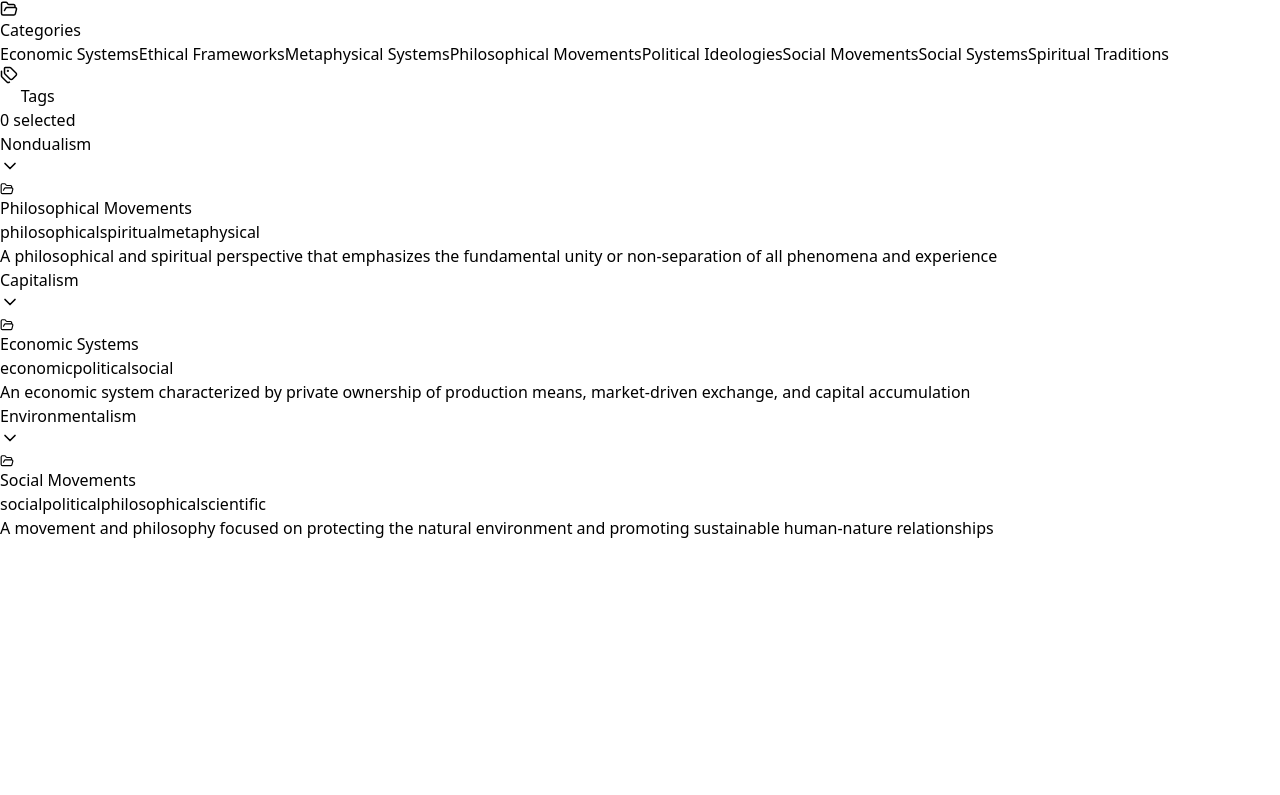
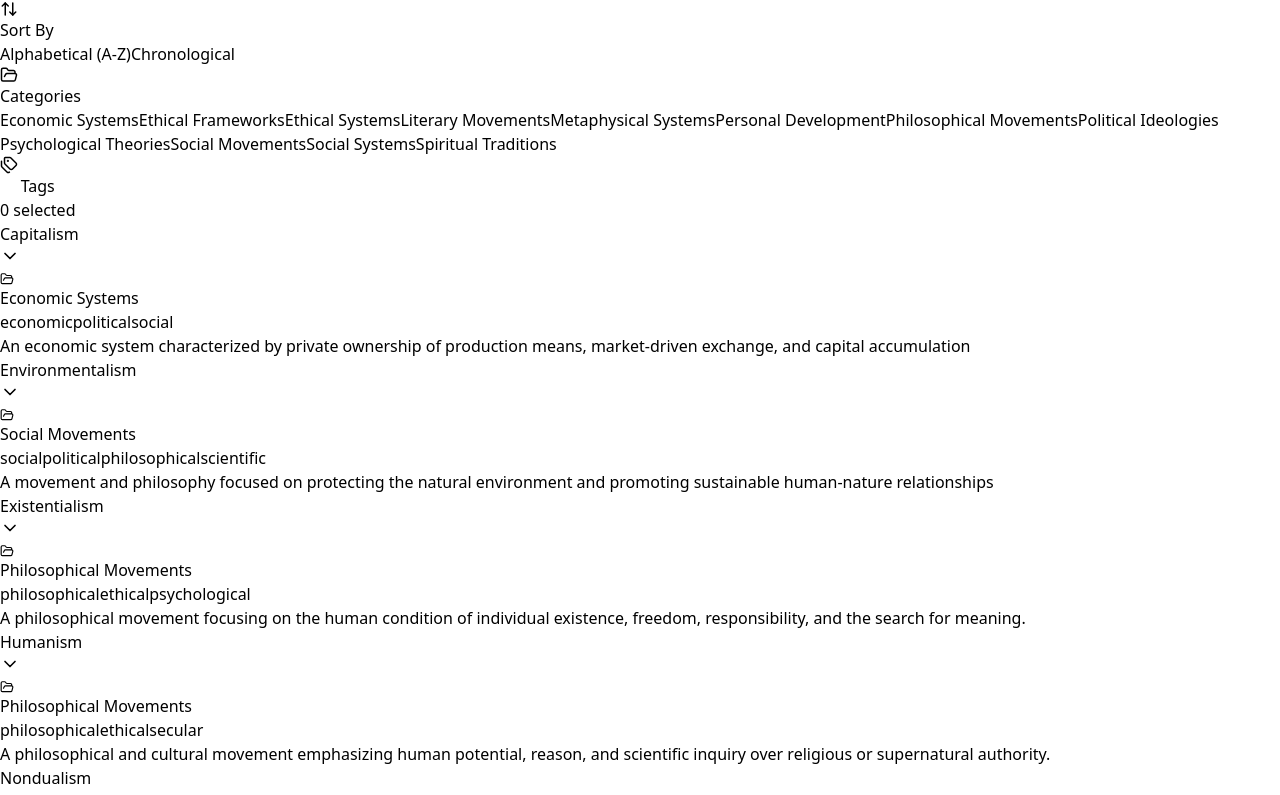
Before and after one commit to BjornKennethHolmstrom/ConceptExplorer, a SvelteKit app: page / in a window 1280 px wide. Shown: the top 795 px of the page. Built offline with nearby package versions, Linux system fonts and the light colour scheme.

Commit message:
Add chronological and alphabetical sorting

```diff
--- a/src/lib/components/ConceptNavigation.svelte
+++ b/src/lib/components/ConceptNavigation.svelte
@@ -7,7 +7,7 @@
 
   // State
   let selectedTags = new Set();
-  let selectedCategory = '';
+  let selectedCategories = new Set();
   let showTagFilters = false;
 
   // Computed values
@@ -34,44 +34,58 @@
     updateFilters();
   }
 
-  function selectCategory(category) {
-    selectedCategory = category === selectedCategory ? '' : category;
+  function toggleCategory(category) {
+    if (selectedCategories.has(category)) {
+      selectedCategories.delete(category);
+    } else {
+      selectedCategories.add(category);
+    }
+    selectedCategories = selectedCategories; // Trigger reactivity
     updateFilters();
   }
 
   function updateFilters() {
     onFilterChange({
       tags: Array.from(selectedTags),
-      category: selectedCategory
+      categories: Array.from(selectedCategories)
     });
   }
 
   function clearFilters() {
     selectedTags.clear();
+    selectedCategories.clear();
     selectedTags = selectedTags;
-    selectedCategory = '';
+    selectedCategories = selectedCategories;
     updateFilters();
   }
 </script>
 
-<div class="w-full bg-white rounded-lg shadow-md p-3 sticky top-4">
+<div class="w-full bg-white rounded-lg shadow-md p-3">
   <!-- Category Selection -->
   <div class="mb-6">
     <div class="flex items-center gap-2 mb-3">
       <FolderOpen size={18} />
       <h2 class="text-lg font-semibold">Categories</h2>
+      {#if selectedCategories.size > 0}
+        <span class="ml-auto text-sm text-gray-500">
+          {selectedCategories.size} selected
+        </span>
+      {/if}
     </div>
     <div class="space-y-2">
       {#each Array.from(allCategories) as category}
         <button
-          class="w-full text-left px-3 py-2 rounded-md transition-colors {
-            selectedCategory === category
+          class="w-full text-left px-3 py-2 rounded-md transition-colors flex items-center justify-between {
+            selectedCategories.has(category)
               ? 'bg-blue-100 text-blue-700'
               : 'hover:bg-gray-100'
           }"
-          on:click={() => selectCategory(category)}
+          on:click={() => toggleCategory(category)}
         >
-          {category}
+          <span>{category}</span>
+          {#if selectedCategories.has(category)}
+            <span class="text-blue-600">✓</span>
+          {/if}
         </button>
       {/each}
     </div>
@@ -80,7 +94,7 @@
   <!-- Tag Filtering -->
   <div class="mb-4">
     <button
-      class="flex items-center gap-2 mb-3 hover:text-blue-600 transition-colors"
+      class="flex items-center gap-2 mb-3 hover:text-blue-600 transition-colors w-full"
       on:click={() => showTagFilters = !showTagFilters}
     >
       <Tags size={18} />
@@ -112,7 +126,7 @@
   </div>
 
   <!-- Active Filters Summary -->
-  {#if selectedTags.size > 0 || selectedCategory}
+  {#if selectedTags.size > 0 || selectedCategories.size > 0}
     <div class="border-t pt-4">
       <div class="flex items-center gap-2 mb-3">
         <Filter size={18} />
@@ -125,13 +139,13 @@
         </button>
       </div>
       <div class="flex flex-wrap gap-2">
-        {#if selectedCategory}
+        {#each Array.from(selectedCategories) as category}
           <span class="px-2 py-1 bg-blue-100 text-blue-700 rounded-full text-sm">
-            {selectedCategory}
+            {category}
           </span>
-        {/if}
+        {/each}
         {#each Array.from(selectedTags) as tag}
-          <span class="px-2 py-1 bg-blue-100 text-blue-700 rounded-full text-sm">
+          <span class="px-2 py-1 bg-gray-100 text-gray-600 rounded-full text-sm">
             {tag}
           </span>
         {/each}
--- a/src/messages/en.json
+++ b/src/messages/en.json
@@ -5,6 +5,7 @@
       "tags": ["philosophical", "spiritual", "metaphysical"],
       "primary_category": "Philosophical Movements",
       "secondary_categories": ["Spiritual Traditions", "Metaphysical Systems"],
+      "year_emerged": -700,
       "aspects": {
         "philosophical": {
           "description": "A metaphysical perspective that challenges the fundamental separation between subject and object, self and other",
@@ -53,6 +54,7 @@
       "tags": ["economic", "political", "social"],
       "primary_category": "Economic Systems",
       "secondary_categories": ["Political Ideologies", "Social Systems"],
+      "year_emerged": 1500,
       "aspects": {
         "economic": {
           "description": "A market-based economic system based on private ownership and profit-driven enterprise",
@@ -104,6 +106,7 @@
       "tags": ["social", "political", "philosophical", "scientific"],
       "primary_category": "Social Movements",
       "secondary_categories": ["Political Ideologies", "Ethical Frameworks"],
+      "year_emerged": 1860,
       "aspects": {
         "social": {
           "description": "A social movement advocating for environmental protection and sustainable practices",
@@ -149,6 +152,135 @@
         "How can technology support environmental goals?"
       ],
       "related_concepts": ["Conservation", "Sustainability", "Ecology", "Green Politics", "Environmental Justice"]
+    },
+    {
+      "name": "Stoicism",
+      "tags": ["philosophical", "ethical", "practical"],
+      "primary_category": "Philosophical Movements",
+      "secondary_categories": ["Ethical Systems", "Personal Development"],
+      "year_emerged": -300,
+      "aspects": {
+        "philosophical": {
+          "description": "A philosophical system emphasizing rational acceptance of fate, emotional self-regulation, and ethical conduct.",
+          "key_features": [
+            "Logic and rationality",
+            "Acceptance of nature's order",
+            "Emphasis on personal virtue",
+            "Distinction between controllable and uncontrollable"
+          ]
+        },
+        "practical": {
+          "description": "A practical approach to daily life focusing on self-discipline, resilience, and ethical behavior.",
+          "key_features": [
+            "Mindfulness practices",
+            "Emotional regulation",
+            "Focus on personal responsibility",
+            "Practical problem-solving"
+          ]
+        }
+      },
+      "core_description": "A philosophical and practical system emphasizing rational thinking, emotional regulation, and ethical living in harmony with nature's laws.",
+      "positive_aspect": "Provides practical tools for resilience, emotional stability, and ethical living regardless of circumstances.",
+      "negative_aspect": "Can be misinterpreted as promoting passive acceptance or suppression of emotions.",
+      "historical_context": "Emerged in Ancient Greece around 300 BCE through Zeno of Citium, developed in Roman Empire through figures like Marcus Aurelius.",
+      "modern_applications": [
+        "Cognitive Behavioral Therapy",
+        "Resilience training",
+        "Leadership development",
+        "Personal development practices"
+      ],
+      "reflection_questions": [
+        "How can we distinguish between what we can and cannot control?",
+        "What role should emotions play in decision-making?",
+        "How can we maintain tranquility in difficult circumstances?"
+      ],
+      "related_concepts": ["Virtue Ethics", "Buddhism", "Rationalism", "Mindfulness"]
+    },
+    {
+      "name": "Humanism",
+      "tags": ["philosophical", "ethical", "secular"],
+      "primary_category": "Philosophical Movements",
+      "secondary_categories": ["Ethical Systems", "Political Ideologies"],
+      "year_emerged": 1350,
+      "aspects": {
+        "philosophical": {
+          "description": "A philosophical outlook centered on human agency, reason, and scientific inquiry rather than supernatural or religious explanations.",
+          "key_features": [
+            "Human-centered ethics",
+            "Emphasis on reason",
+            "Scientific methodology",
+            "Individual dignity"
+          ]
+        },
+        "ethical": {
+          "description": "An ethical framework based on human welfare, dignity, and potential without reference to supernatural authority.",
+          "key_features": [
+            "Human rights",
+            "Individual autonomy",
+            "Ethical naturalism",
+            "Universal human values"
+          ]
+        }
+      },
+      "core_description": "A philosophical and cultural movement emphasizing human potential, reason, and scientific inquiry over religious or supernatural authority.",
+      "positive_aspect": "Promotes human dignity, scientific progress, and universal ethical principles based on reason and evidence.",
+      "negative_aspect": "May undervalue spiritual and traditional sources of meaning and wisdom.",
+      "historical_context": "Emerged during the Renaissance as a revival of classical learning, later developing into both secular and religious forms.",
+      "modern_applications": [
+        "Human rights advocacy",
+        "Scientific education",
+        "Secular ethics",
+        "Progressive social movements"
+      ],
+      "reflection_questions": [
+        "Can human reason alone provide adequate foundations for ethics?",
+        "How can humanism address spiritual and existential needs?",
+        "What are the limits of scientific knowledge?"
+      ],
+      "related_concepts": ["Rationalism", "Secularism", "Renaissance", "Enlightenment"]
+    },
+    {
+      "name": "Existentialism",
+      "tags": ["philosophical", "ethical", "psychological"],
+      "primary_category": "Philosophical Movements",
+      "secondary_categories": ["Literary Movements", "Psychological Theories"],
+      "year_emerged": 1850,
+      "aspects": {
+        "philosophical": {
+          "description": "A philosophical approach emphasizing individual existence, freedom, and responsibility in an apparently meaningless universe.",
+          "key_features": [
+            "Radical freedom",
+            "Personal authenticity",
+            "Subjective experience",
+            "Confronting absurdity"
+          ]
+        },
+        "psychological": {
+          "description": "A psychological perspective focusing on individual meaning-making, anxiety, and authentic living.",
+          "key_features": [
+            "Existential anxiety",
+            "Personal meaning creation",
+            "Authentic self-expression",
+            "Confronting mortality"
+          ]
+        }
+      },
+      "core_description": "A philosophical movement focusing on the human condition of individual existence, freedom, responsibility, and the search for meaning.",
+      "positive_aspect": "Empowers individuals to create meaning and take responsibility for their lives despite uncertainty.",
+      "negative_aspect": "Can lead to anxiety, nihilism, or excessive focus on individual experience.",
+      "historical_context": "Emerged in mid-19th century through Kierkegaard and Nietzsche, gained prominence after World War II through Sartre and Camus.",
+      "modern_applications": [
+        "Existential psychotherapy",
+        "Personal development",
+        "Literary analysis",
+        "Authenticity practices"
+      ],
+      "reflection_questions": [
+        "How do we create meaning in an apparently meaningless universe?",
+        "What does it mean to live authentically?",
+        "How should we face the certainty of death?"
+      ],
+      "related_concepts": ["Phenomenology", "Nihilism", "Authenticity", "Freedom"]
     }
   ]
 }
--- a/src/routes/+page.svelte
+++ b/src/routes/+page.svelte
@@ -3,25 +3,52 @@
   import { currentConceptName } from '../lib/stores/conceptStore.js';
   import ConceptCard from '../lib/components/ConceptCard.svelte';
   import ConceptNavigation from '../lib/components/ConceptNavigation.svelte';
+  import { ArrowUpDown } from 'lucide-svelte';
 
-  let activeFilters = { tags: [], category: '' };
+  let activeFilters = { tags: [], categories: [] };
+  let currentSortMethod = 'alphabetical';
+  let filteredAndSortedConcepts = [];
 
-  function filterConcepts({ tags, category }) {
-    activeFilters = { tags, category };
+  const sortMethods = [
+    { id: 'alphabetical', name: 'Alphabetical (A-Z)' },
+    { id: 'chronological', name: 'Chronological' }
+  ];
+
+  // Sorting functions
+  function sortConcepts(concepts, sortMethod = currentSortMethod) {
+    switch (sortMethod) {
+      case 'alphabetical':
+        return [...concepts].sort((a, b) => a.name.localeCompare(b.name));
+      case 'chronological':
+        return [...concepts].sort((a, b) =>
+          (a.year_emerged || 9999) - (b.year_emerged || 9999)
+        );
+      default:
+        return concepts;
+    }
+  }
+
+  function filterConcepts({ tags, categories }) {
+    activeFilters = { tags, categories };
     if ($currentConceptName) {
       currentConceptName.set(null);
     }
   }
 
+  // First, handle filtering
   $: filteredConcepts = $messages.concepts ?
     $currentConceptName ?
       [$messages.concepts.find(c => c.name === $currentConceptName)].filter(Boolean) :
       $messages.concepts.filter(concept => {
         // Category filter
-        if (activeFilters.category &&
-            concept.primary_category !== activeFilters.category &&
-            !concept.secondary_categories.includes(activeFilters.category)) {
-          return false;
+        if (activeFilters.categories.length > 0) {
+          const inPrimaryCategory = activeFilters.categories.includes(concept.primary_category);
+          const inSecondaryCategories = concept.secondary_categories.some(cat =>
+            activeFilters.categories.includes(cat)
+          );
+          if (!inPrimaryCategory && !inSecondaryCategories) {
+            return false;
+          }
         }
 
         // Tag filter
@@ -32,6 +59,9 @@
         return true;
       })
     : [];
+
+  // Then, handle sorting
+  $: filteredAndSortedConcepts = sortConcepts(filteredConcepts, currentSortMethod);
 </script>
 
 <div class="min-h-screen bg-gray-50 p-4">
@@ -39,7 +69,30 @@
     <div class="grid grid-cols-1 md:grid-cols-6 lg:grid-cols-8 gap-6">
       <!-- Navigation Sidebar -->
       <aside class="md:col-span-2 lg:col-span-2">
-        <div class="sticky top-4">
+        <div class="sticky top-4 space-y-4">
+          <!-- Sort Method Selector -->
+          <div class="bg-white rounded-lg shadow-md p-3">
+            <div class="flex items-center gap-2 mb-3">
+              <ArrowUpDown size={18} />
+              <h2 class="text-lg font-semibold">Sort By</h2>
+            </div>
+            <div class="space-y-2">
+              {#each sortMethods as method}
+                <button
+                  class="w-full text-left px-3 py-2 rounded-md transition-colors {
+                    currentSortMethod === method.id
+                      ? 'bg-blue-100 text-blue-700'
+                      : 'hover:bg-gray-100'
+                  }"
+                  on:click={() => currentSortMethod = method.id}
+                >
+                  {method.name}
+                </button>
+              {/each}
+            </div>
+          </div>
+
+          <!-- Navigation Component -->
           <ConceptNavigation
             concepts={$messages.concepts ?? []}
             onFilterChange={filterConcepts}
@@ -62,9 +115,9 @@
 
       <!-- Main Content -->
       <main class="md:col-span-4 lg:col-span-6">
-        {#if filteredConcepts.length > 0}
+        {#if filteredAndSortedConcepts.length > 0}
           <div class="grid grid-cols-1 lg:grid-cols-2 xl:grid-cols-3 gap-6">
-            {#each filteredConcepts as concept (concept.name)}
+            {#each filteredAndSortedConcepts as concept (concept.name)}
               <ConceptCard {concept} />
             {/each}
           </div>
```
